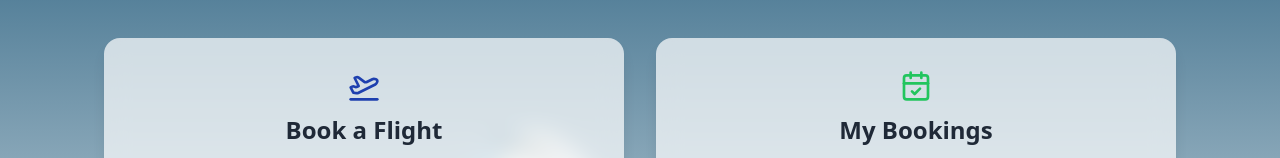
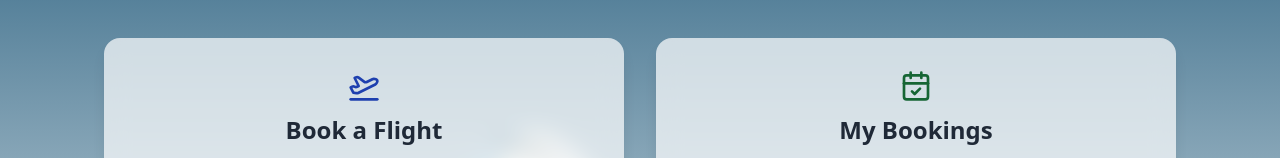
Before and after one commit to ssulochanaherath/flyaway_frontend, a React (Vite) app: page /dashboard in a window 1280 px wide. Shown: the part 246-404 px from the top of the page. Built offline with nearby package versions, Linux system fonts and the light colour scheme.

Commit message:
few changes in dashboard

```diff
--- a/src/pages/Dashboard.tsx
+++ b/src/pages/Dashboard.tsx
@@ -80,7 +80,7 @@ const Dashboard: React.FC = () => {
                         className="bg-white/70 backdrop-blur-md p-8 rounded-2xl shadow-lg hover:shadow-xl transition group"
                         whileHover={{ scale: 1.03 }}
                     >
-                        <CalendarCheck className="text-green-500 w-8 h-8 mb-3 mx-auto" />
+                        <CalendarCheck className="text-green-800 w-8 h-8 mb-3 mx-auto" />
                         <h2 className="text-2xl font-semibold mb-2">My Bookings</h2>
                         <p className="text-gray-700">Review and manage all your previous and upcoming trips.</p>
                     </motion.div>
```
